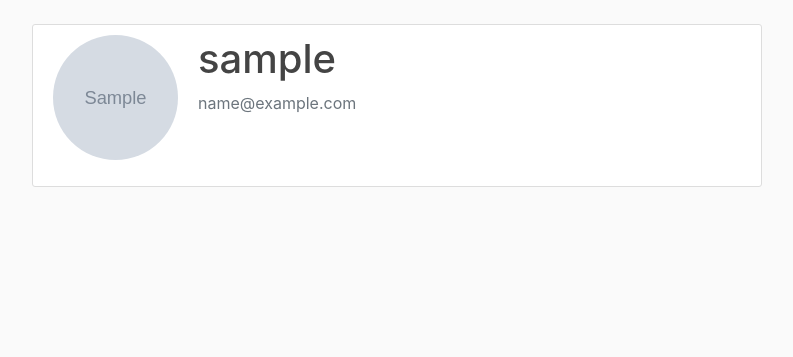
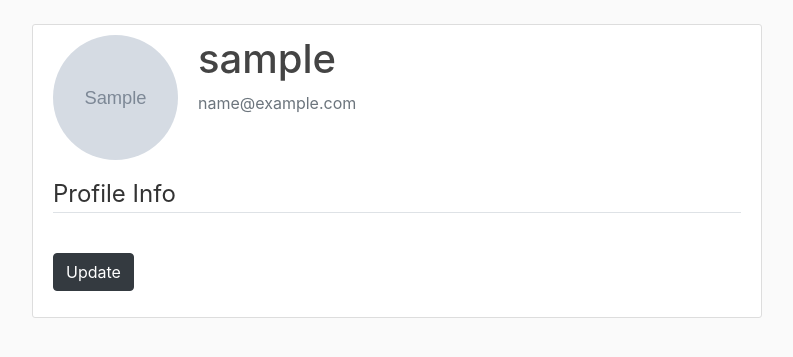
Before and after one commit to LionelMv/TradersIn, a Django app: page /accounts/profile/ in a window 1280 px wide. Shown: the part 56-413 px from the top of the page, without its empty margins (53-846 px from the left). Run offline with Django 4.2, Linux system fonts and the light colour scheme; a user stored in the database is signed in; tables that the repository leaves empty hold one stand-in row (values such as "Sample post"); grey boxes marked "Sample" are stand-in pictures; parts of the project's set-up code (start-up, migrations or seed data) failed here and were passed over; some libraries are stand-ins or nearby versions.

Commit message:
Add user update and profile update forms

```diff
--- a/users/templates/users/profile.html
+++ b/users/templates/users/profile.html
@@ -1,4 +1,5 @@
 {% extends "blog/base.html" %}
+{% load crispy_forms_tags %}
 {% block content %}
     <div class="content-section">
         <div class="media">
@@ -8,6 +9,16 @@
             <p class="text-secondary">{{ user.email }}</p>
         </div>
         </div>
-        <!-- FORM HERE -->
+        <form method="POST", enctype="multipart/form-data">
+            {% csrf_token %}
+            <fieldset class="form-group">
+                <legend class="border-bottom mb-4">Profile Info</legend>
+                {{ u_form| crispy }}
+                {{ p_form| crispy}}
+            </fieldset>
+            <div class="form-group">
+                <button class="btn btn-dark" type="submit">Update</button>
+            </div>
+        </form>
     </div>
 {% endblock content %}
```
